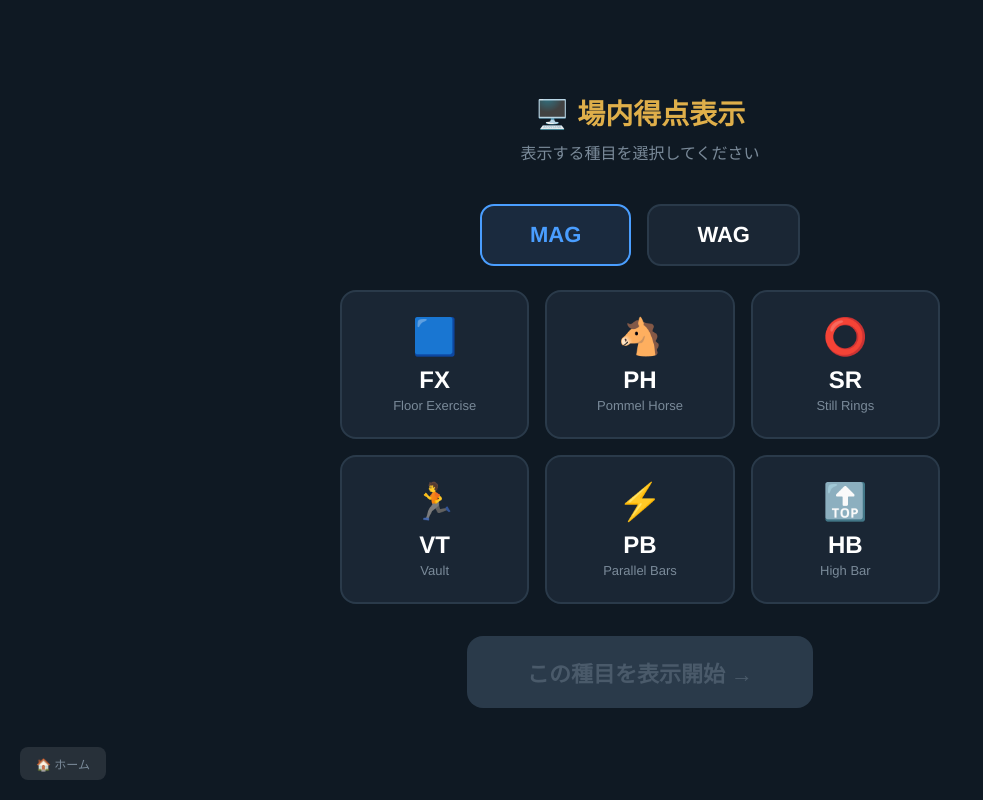
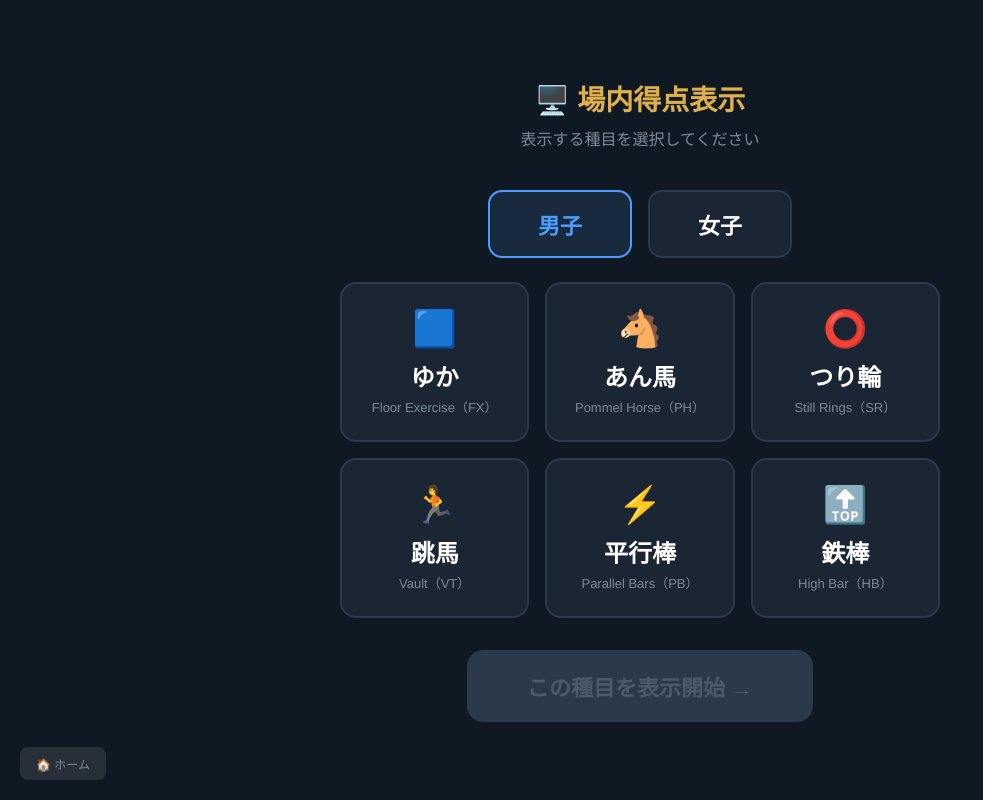
Before and after one commit to giantdiamidov-arch/gym-public-relay, a website: page public/display.html in a window 1280 px wide. Shown: the whole page, without its empty margins (0-983 px from the left). Drawn offline with Linux system fonts and the light colour scheme.

Commit message:
Add files via upload

```diff
--- a/public/display.html
+++ b/public/display.html
@@ -142,8 +142,8 @@
   <h2>🖥️ 場内得点表示</h2>
   <p class="sub">表示する種目を選択してください</p>
   <div class="gender-tabs">
-    <div class="gender-tab mag active" id="tab-mag" onclick="selGender('MAG')">MAG</div>
-    <div class="gender-tab wag" id="tab-wag" onclick="selGender('WAG')">WAG</div>
+    <div class="gender-tab mag active" id="tab-mag" onclick="selGender('MAG')">男子</div>
+    <div class="gender-tab wag" id="tab-wag" onclick="selGender('WAG')">女子</div>
   </div>
   <div class="apparatus-grid" id="app-grid"></div>
   <button class="btn-start" id="btn-start" onclick="startDisplay()" disabled>この種目を表示開始 →</button>
@@ -181,6 +181,12 @@
 
 <script>
   let ws, myApparatus=null, selectedGender='MAG', selectedApp=null;
+  // 種目名・性別の日本語表記（リザルト・記録一覧と同じ表記）
+  const GENDER_JP = { MAG: '男子', WAG: '女子' };
+  const APPARATUS_JP = {
+    MAG_FX: 'ゆか', MAG_PH: 'あん馬', MAG_SR: 'つり輪', MAG_VT: '跳馬', MAG_PB: '平行棒', MAG_HB: '鉄棒',
+    WAG_VT: '跳馬', WAG_UB: '段違い平行棒', WAG_BB: '平均台', WAG_FX: 'ゆか',
+  };
   let latestScore=null, stateData={};
 
   // 場内表示の最低保持時間コントローラー（common.js）。
@@ -204,7 +210,7 @@
     document.getElementById('app-grid').innerHTML=order.map(code=>{
       const a=APPARATUS[code];
       return `<div class="app-btn ${selectedApp===code?'selected':''}" onclick="selApp('${code}')">
-        <div class="icon">${a.icon}</div><div class="label">${a.label}</div><div class="full">${a.full}</div>
+        <div class="icon">${a.icon}</div><div class="label">${APPARATUS_JP[code] || a.label}</div><div class="full">${a.full}（${a.label}）</div>
       </div>`;
     }).join('');
   }
@@ -215,7 +221,7 @@
     document.getElementById('setup').style.display='none';
     document.getElementById('display').style.display='flex';
     const a=APPARATUS[myApparatus];
-    document.getElementById('disp-apparatus').textContent=`${a.icon} ${a.gender} ${a.label}`;
+    document.getElementById('disp-apparatus').textContent=`${a.icon} ${GENDER_JP[a.gender] || a.gender} ${APPARATUS_JP[myApparatus] || a.label}`;
     document.getElementById('disp-apparatus-full').textContent=a.full;
     if (!ws || ws.readyState !== 1) connectWS();
     // 途中アクセス対応: myApparatus確定後にキャッシュ済み状態から即時表示する。
```
